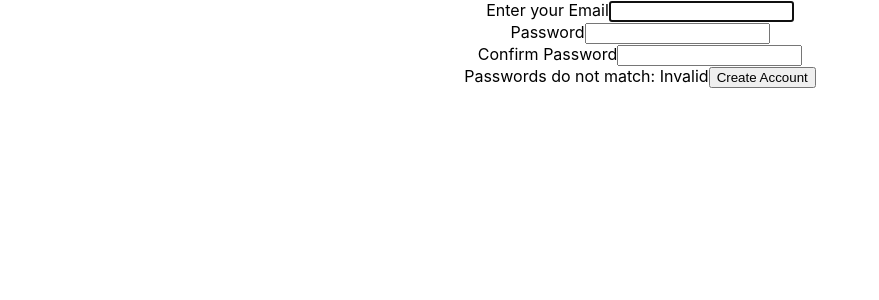
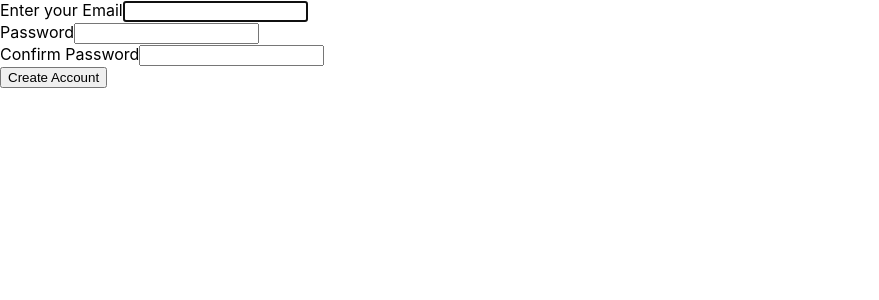
Before and after one commit to nathanml/SquirliWhirli, a React (Create React App) app in the folder Frontend/my-app/: page /signup in a window 1280 px wide. Shown: the top 300 px of the page, without its empty margins (0-879 px from the left). Built offline with nearby package versions, Linux system fonts and the light colour scheme.

Commit message:
remove password warning

```diff
--- a/Frontend/my-app/src/index.js
+++ b/Frontend/my-app/src/index.js
@@ -10,14 +10,13 @@ import * as serviceWorker from './serviceWorker';
 //ReactDOM.render(<App />, document.getElementById('root'));
 
 ReactDOM.render(
-    // <BrowserRouter>
-    //     <Switch>
-    //         <Route exact path="/" component={App} />
-    //         <Route exact path="/login" component={Login}/>
-    //         <Route exact path="/signup" component={Signup} />
-    //     </Switch>
-    // </BrowserRouter>,
-    <App />,
+    <BrowserRouter>
+        <Switch>
+            <Route exact path="/" component={App} />
+            <Route exact path="/login" component={Login}/>
+            <Route exact path="/signup" component={Signup} />
+        </Switch>
+    </BrowserRouter>,
     document.getElementById('root'))
 
 // If you want your app to work offline and load faster, you can change
--- a/Frontend/my-app/src/signup.js
+++ b/Frontend/my-app/src/signup.js
@@ -12,7 +12,8 @@ class Signup extends React.Component{
       email: '',
       password: '',
       cpassword: '',
-      patient: true
+      patient: true,
+      nonmatch: false
     }
     this.handleSubmit = this.handleSubmit.bind(this)
   }
@@ -22,16 +23,16 @@ class Signup extends React.Component{
   //   this.setState(this.validateForm)
   //   return this.state.email.length > 0 && this.state.password.length > 0;
   // }
-
   handleSubmit(event) {
     event.preventDefault();
     if(!this.checkPassword()) {
         this.setState({
             password: '',
-            cpassword: ''
+            cpassword: '',
+            nonmatch: true
         })
-        var warning = document.getElementById("password-warning");
-        warning.classList.toggle("enabled");
+        // var warning = document.getElementById("password-warning");
+        // warning.style.display = 'block';
     }
 
   }
@@ -81,9 +82,9 @@ class Signup extends React.Component{
               type="password"
             />
           </FormGroup>
-          <label id="password-warning">
+          {/* <div display='none' id="password-warning">
               Passwords do not match: Invalid
-          </label>
+          </div> */}
           <Button type="signup" onClick={(e) => {this.handleSubmit(e)}}>
             Create Account
           </Button>
```
